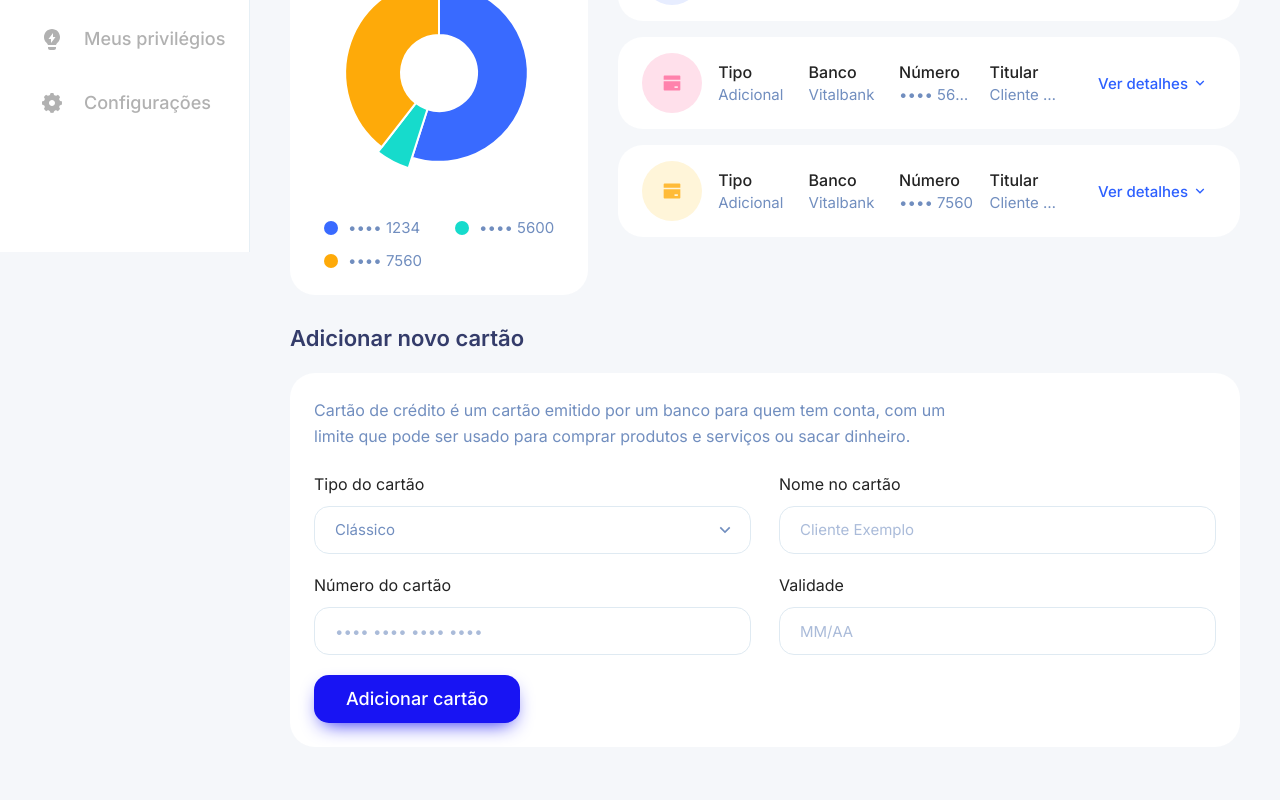
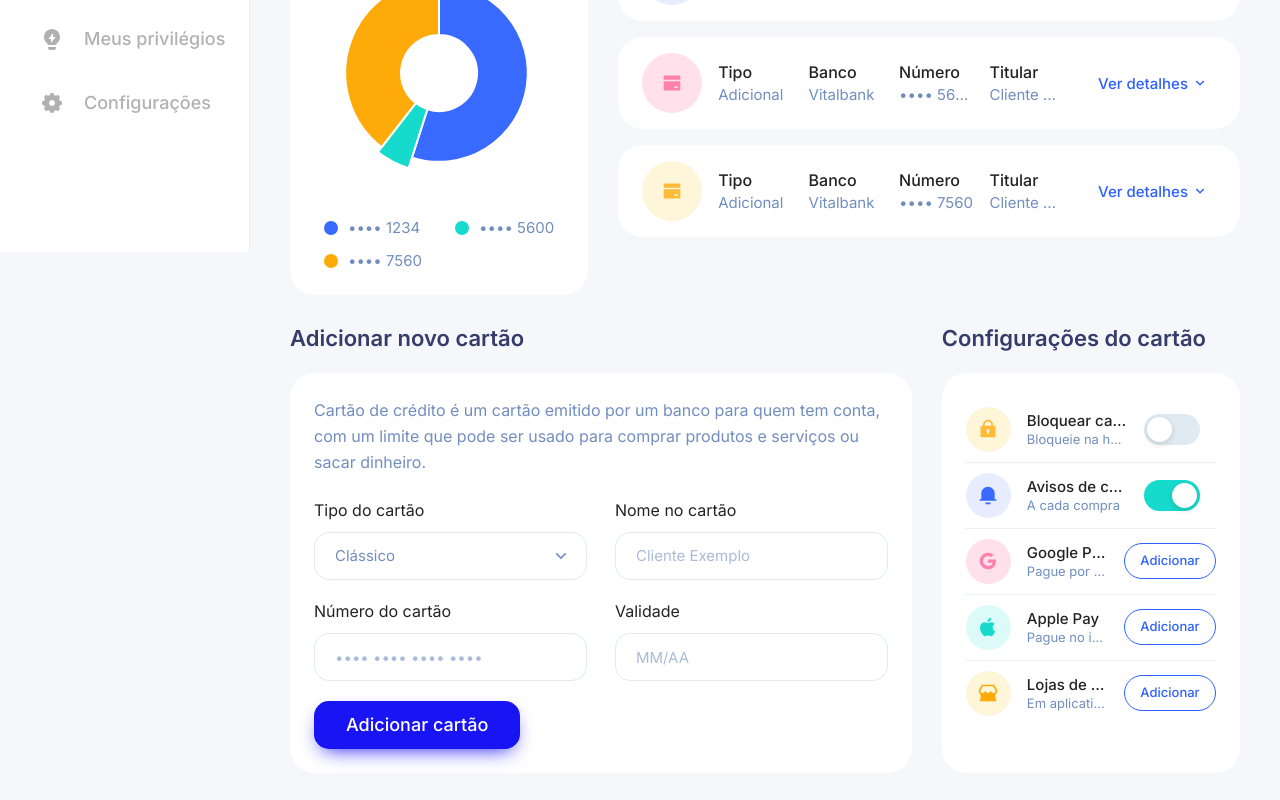
Before and after one commit to VictorNascimento14/Vitalbank, a Next.js app: page /cartoes in a window 1280 px wide. Shown: the part 548-1348 px from the top of the page. Before the commit the page ends 1327 px from the top, so only its background shows below. Built offline with nearby package versions, Linux system fonts and the light colour scheme.

Commit message:
feat(cartoes): Configurações do cartão com bloqueio na hora e carteiras digitais (#134)

```diff
--- a/src/app/(painel)/cartoes/page.tsx
+++ b/src/app/(painel)/cartoes/page.tsx
@@ -1,5 +1,6 @@
 import { listarCartoes, listarTransacoes } from "@/dados";
 import { AdicionarCartao } from "@/telas/cartoes/AdicionarCartao";
+import { ConfiguracoesDoCartao } from "@/telas/cartoes/ConfiguracoesDoCartao";
 import { GastoPorCartao } from "@/telas/cartoes/GastoPorCartao";
 import { ListaDeCartoes } from "@/telas/cartoes/ListaDeCartoes";
 import { MeusCartoes } from "@/telas/comum/MeusCartoes";
@@ -13,8 +14,9 @@ export default async function CartoesDeCredito() {
       </div>
       <GastoPorCartao cartoes={cartoes} transacoes={transacoes} />
       <ListaDeCartoes cartoes={cartoes} />
-      <div className="xl:col-span-2">
+      <div className="grid grid-cols-1 gap-6 lg:gap-[30px] xl:col-span-2 xl:grid-cols-[minmax(0,73fr)_minmax(0,35fr)]">
         <AdicionarCartao />
+        <ConfiguracoesDoCartao />
       </div>
     </div>
   );
--- /dev/null
+++ b/src/telas/cartoes/ConfiguracoesDoCartao.tsx
@@ -0,0 +1,84 @@
+"use client";
+
+import { RiAppleFill, RiCheckLine, RiGoogleFill, RiLock2Fill, RiNotification3Fill, RiStore2Fill } from "@remixicon/react";
+import { AnimatePresence, motion } from "motion/react";
+import { useState, type ReactNode } from "react";
+import { Alternador, Bloco, cx, PastilhaDeIcone, TituloDeSecao, type Tom } from "@/ui";
+import { Escalonado, ItemEscalonado, mola } from "@/ui/movimento";
+
+function Linha({ tom, icone, titulo, detalhe, children }: { tom: Tom; icone: ReactNode; titulo: string; detalhe: string; children: ReactNode }) {
+  return (
+    <ItemEscalonado como="li" className="group flex items-center gap-4 py-2.5">
+      <PastilhaDeIcone tom={tom} tamanho="sm">
+        {icone}
+      </PastilhaDeIcone>
+      <div className="min-w-0 flex-1">
+        <p className="truncate text-rotulo font-medium text-tinta-forte">{titulo}</p>
+        <p className="truncate text-legenda text-tinta-suave">{detalhe}</p>
+      </div>
+      {children}
+    </ItemEscalonado>
+  );
+}
+
+function BotaoDeCarteira({ nome }: { nome: string }) {
+  const [feito, setFeito] = useState(false);
+  return (
+    <button
+      type="button"
+      onClick={() => setFeito(true)}
+      disabled={feito}
+      aria-label={feito ? `Adicionado ao ${nome}` : `Adicionar ao ${nome}`}
+      className={cx(
+        "grid h-9 min-w-[92px] shrink-0 place-items-center rounded-full px-3 text-legenda font-medium transition-colors focus-visible:outline-none focus-visible:ring-2 focus-visible:ring-primaria-viva",
+        feito ? "bg-turquesa-clara text-sucesso" : "border border-primaria-viva text-primaria-viva hover:bg-primaria-viva hover:text-white",
+      )}
+    >
+      <AnimatePresence mode="wait" initial={false}>
+        <motion.span key={String(feito)} className="flex items-center gap-1" initial={{ opacity: 0, scale: 0.6 }} animate={{ opacity: 1, scale: 1 }} transition={mola}>
+          {feito ? (
+            <>
+              <RiCheckLine aria-hidden="true" className="size-4" /> Pronto
+            </>
+          ) : (
+            "Adicionar"
+          )}
+        </motion.span>
+      </AnimatePresence>
+    </button>
+  );
+}
+
+/** Ajustes do cartão: bloquear na hora, avisos e carteiras digitais (demonstração). */
+export function ConfiguracoesDoCartao() {
+  const [bloqueado, setBloqueado] = useState(false);
+  return (
+    <section aria-labelledby="configuracoes-do-cartao" className="flex flex-col">
+      <TituloDeSecao id="configuracoes-do-cartao">Configurações do cartão</TituloDeSecao>
+      <Bloco className="flex-1">
+        <Escalonado como="ul" className="flex flex-col divide-y divide-borda">
+          <Linha
+            tom="amarelo"
+            icone={<RiLock2Fill />}
+            titulo="Bloquear cartão"
+            detalhe={bloqueado ? "Bloqueado: compras recusadas" : "Bloqueie na hora"}
+          >
+            <Alternador rotulo={<span className="sr-only">Bloquear cartão</span>} ligado={bloqueado} aoMudar={setBloqueado} />
+          </Linha>
+          <Linha tom="azul" icone={<RiNotification3Fill />} titulo="Avisos de compra" detalhe="A cada compra">
+            <Alternador rotulo={<span className="sr-only">Avisos de compra</span>} ligadoInicial />
+          </Linha>
+          <Linha tom="rosa" icone={<RiGoogleFill />} titulo="Google Pay" detalhe="Pague por aproximação">
+            <BotaoDeCarteira nome="Google Pay" />
+          </Linha>
+          <Linha tom="turquesa" icone={<RiAppleFill />} titulo="Apple Pay" detalhe="Pague no iPhone">
+            <BotaoDeCarteira nome="Apple Pay" />
+          </Linha>
+          <Linha tom="laranja" icone={<RiStore2Fill />} titulo="Lojas de apps" detalhe="Em aplicativos">
+            <BotaoDeCarteira nome="perfil das lojas" />
+          </Linha>
+        </Escalonado>
+      </Bloco>
+    </section>
+  );
+}
```
Also changed, not shown: 1 other file (tests, documents, lock files or other folders).
